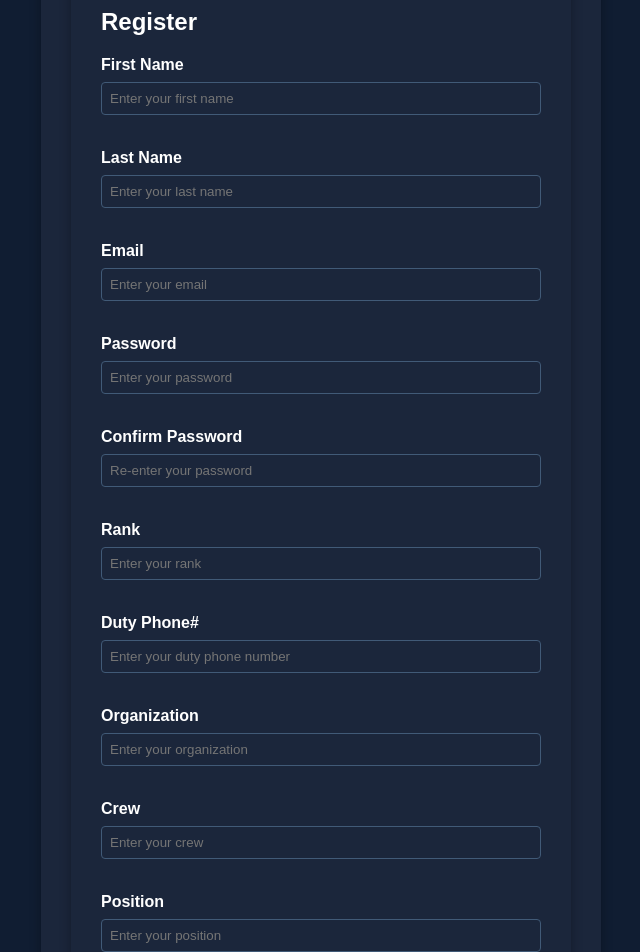
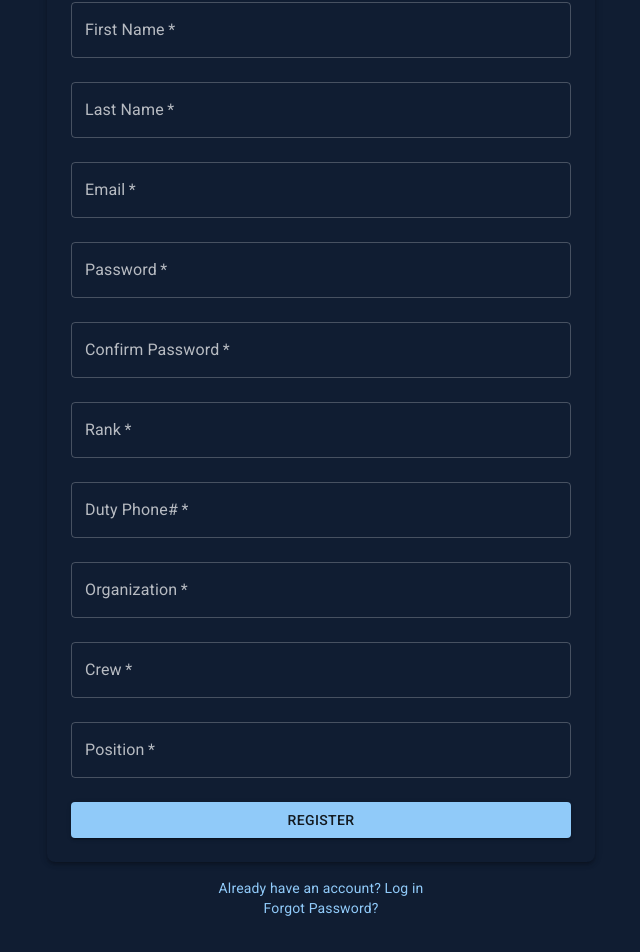
Before and after one commit to Adam-Brace/SDI-29-Capstone, a React (Vite) app in the folder client/: page /register in a window 1280 px wide. Shown: the part 308-1260 px from the top of the page, without its empty margins (319-959 px from the left). Built offline with nearby package versions, Linux system fonts and the light colour scheme.

Commit message:
Login Fix

```diff
--- a/client/package.json
+++ b/client/package.json
@@ -19,6 +19,7 @@
     "@mui/lab": "^7.0.0-beta.11",
     "@mui/material": "^7.0.1",
     "dotenv": "^16.4.7",
+    "html-to-image": "^1.11.13",
     "js-cookie": "^3.0.5",
     "react": "^19.0.0",
     "react-dom": "^19.0.0",
--- a/client/src/Components/LoginForm.jsx
+++ b/client/src/Components/LoginForm.jsx
@@ -1,7 +1,8 @@
 import React, { useState } from "react";
 import { useNavigate } from "react-router-dom";
 import { useAuth } from "../Context/AuthContext";
-import "../styles/Form.css";
+import { TextField, Button, Box, Typography, Alert } from "@mui/material";
+
 const API_URL = import.meta.env.VITE_API_URL;
 
 function LoginForm() {
@@ -44,45 +45,51 @@ function LoginForm() {
 	};
 
 	return (
-		<div className="auth-container">
-			<h2>Login</h2>
-			{error && <div className="alert">{error}</div>}
+		<Box
+			sx={{
+				maxWidth: 400,
+				margin: "auto",
+				padding: 3,
+				boxShadow: 3,
+				borderRadius: 2,
+			}}
+		>
+			<Typography variant="h4" gutterBottom>
+				Login
+			</Typography>
+			{error && <Alert severity="error">{error}</Alert>}
 			<form onSubmit={handleSubmit}>
-				<div className="form-group">
-					<label className="form-label" htmlFor="email">
-						Email
-					</label>
-					<input
+				<TextField
+					fullWidth
+					margin="normal"
+					label="Email"
+					name="email"
 					type="email"
-						name="email"
-						id="email"
-						className="form-control"
-						placeholder="Enter your email"
 					value={form.email}
 					onChange={handleChange}
 					required
 				/>
-				</div>
-				<div className="form-group">
-					<label className="form-label" htmlFor="password">
-						Password
-					</label>
-					<input
+				<TextField
+					fullWidth
+					margin="normal"
+					label="Password"
+					name="password"
 					type="password"
-						name="password"
-						id="password"
-						className="form-control"
-						placeholder="Enter your password"
 					value={form.password}
 					onChange={handleChange}
 					required
 				/>
-				</div>
-				<button type="submit" className="btn-primary">
+				<Button
+					type="submit"
+					variant="contained"
+					color="primary"
+					fullWidth
+					sx={{ marginTop: 2 }}
+				>
 					Login
-				</button>
+				</Button>
 			</form>
-		</div>
+		</Box>
 	);
 }
 
--- a/client/src/Components/RegisterForm.jsx
+++ b/client/src/Components/RegisterForm.jsx
@@ -1,8 +1,8 @@
 import React, { useState } from "react";
 import { useNavigate } from "react-router-dom";
 import { useAuth } from "../Context/AuthContext";
+import { TextField, Button, Box, Typography, Alert } from "@mui/material";
 const API_URL = import.meta.env.VITE_API_URL;
-import "../styles/Form.css";
 
 function RegisterForm() {
 	const { login } = useAuth();
@@ -12,6 +12,7 @@ function RegisterForm() {
 		last_name: "",
 		email: "",
 		password: "",
+		confirmPassword: "",
 		rank: "",
 		phone: "",
 		organization: "",
@@ -48,7 +49,6 @@ function RegisterForm() {
 					alert("Account Creation Successful!");
 					navigate("/");
 				} else {
-					console.log(data);
 					setError(data.error || "Registration failed.");
 				}
 			})
@@ -59,165 +59,124 @@ function RegisterForm() {
 	};
 
 	return (
-		<div className="auth-container">
-			<h2>Register</h2>
-			{error && <div className="alert">{error}</div>}
+		<Box
+			sx={{
+				maxWidth: 500,
+				margin: "auto",
+				padding: 3,
+				boxShadow: 3,
+				borderRadius: 2,
+			}}
+		>
+			<Typography variant="h4" gutterBottom>
+				Register
+			</Typography>
+			{error && <Alert severity="error">{error}</Alert>}
 			<form onSubmit={handleSubmit}>
-				<div className="form-group">
-					<label className="form-label" htmlFor="first_name">
-						First Name
-					</label>
-					<input
-						type="text"
+				<TextField
+					fullWidth
+					margin="normal"
+					label="First Name"
 					name="first_name"
-						id="first_name"
-						className="form-control"
-						placeholder="Enter your first name"
 					value={form.first_name}
 					onChange={handleChange}
 					required
 				/>
-				</div>
-				<div className="form-group">
-					<label className="form-label" htmlFor="last_name">
-						Last Name
-					</label>
-					<input
-						type="text"
+				<TextField
+					fullWidth
+					margin="normal"
+					label="Last Name"
 					name="last_name"
-						id="last_name"
-						className="form-control"
-						placeholder="Enter your last name"
 					value={form.last_name}
 					onChange={handleChange}
 					required
 				/>
-				</div>
-				<div className="form-group">
-					<label className="form-label" htmlFor="email">
-						Email
-					</label>
-					<input
+				<TextField
+					fullWidth
+					margin="normal"
+					label="Email"
+					name="email"
 					type="email"
-						name="email"
-						id="email"
-						className="form-control"
-						placeholder="Enter your email"
 					value={form.email}
 					onChange={handleChange}
 					required
 				/>
-				</div>
-				<div className="form-group">
-					<label className="form-label" htmlFor="password">
-						Password
-					</label>
-					<input
+				<TextField
+					fullWidth
+					margin="normal"
+					label="Password"
+					name="password"
 					type="password"
-						name="password"
-						id="password"
-						className="form-control"
-						placeholder="Enter your password"
 					value={form.password}
 					onChange={handleChange}
 					required
 				/>
-				</div>
-				<div className="form-group">
-					<label className="form-label" htmlFor="confirmPassword">
-						Confirm Password
-					</label>
-					<input
+				<TextField
+					fullWidth
+					margin="normal"
+					label="Confirm Password"
+					name="confirmPassword"
 					type="password"
-						name="confirmPassword"
-						id="confirmPassword"
-						className="form-control"
-						placeholder="Re-enter your password"
 					value={form.confirmPassword}
 					onChange={handleChange}
 					required
 				/>
-				</div>
-				<div className="form-group">
-					<label className="form-label" htmlFor="rank">
-						Rank
-					</label>
-					<input
-						type="text"
+				<TextField
+					fullWidth
+					margin="normal"
+					label="Rank"
 					name="rank"
-						id="rank"
-						className="form-control"
-						placeholder="Enter your rank"
 					value={form.rank}
 					onChange={handleChange}
 					required
 				/>
-				</div>
-				<div className="form-group">
-					<label className="form-label" htmlFor="phone">
-						Duty Phone#
-					</label>
-					<input
-						type="text"
+				<TextField
+					fullWidth
+					margin="normal"
+					label="Duty Phone#"
 					name="phone"
-						id="phone"
-						className="form-control"
-						placeholder="Enter your duty phone number"
 					value={form.phone}
 					onChange={handleChange}
 					required
 				/>
-				</div>
-				<div className="form-group">
-					<label className="form-label" htmlFor="organization">
-						Organization
-					</label>
-					<input
-						type="text"
+				<TextField
+					fullWidth
+					margin="normal"
+					label="Organization"
 					name="organization"
-						id="organization"
-						className="form-control"
-						placeholder="Enter your organization"
 					value={form.organization}
 					onChange={handleChange}
 					required
 				/>
-				</div>
-				<div className="form-group">
-					<label className="form-label" htmlFor="crew">
-						Crew
-					</label>
-					<input
-						type="text"
+				<TextField
+					fullWidth
+					margin="normal"
+					label="Crew"
 					name="crew"
-						id="crew"
-						className="form-control"
-						placeholder="Enter your crew"
 					value={form.crew}
 					onChange={handleChange}
 					required
 				/>
-				</div>
-				<div className="form-group">
-					<label className="form-label" htmlFor="position">
-						Position
-					</label>
-					<input
-						type="text"
+				<TextField
+					fullWidth
+					margin="normal"
+					label="Position"
 					name="position"
-						id="position"
-						className="form-control"
-						placeholder="Enter your position"
 					value={form.position}
 					onChange={handleChange}
 					required
 				/>
-				</div>
-				<button type="submit" className="btn-primary">
+				<Button
+					type="submit"
+					variant="contained"
+					color="primary"
+					fullWidth
+					sx={{ marginTop: 2 }}
+				>
 					Register
-				</button>
+				</Button>
 			</form>
-		</div>
+		</Box>
 	);
 }
 
--- a/client/src/Routes/LoginPage/LoginPage.jsx
+++ b/client/src/Routes/LoginPage/LoginPage.jsx
@@ -1,20 +1,56 @@
-import React from 'react';
-import LoginForm from '../../Components/LoginForm';
-import '../../styles/Form.css';
+import React from "react";
+import { Link } from "react-router-dom";
+import LoginForm from "../../Components/LoginForm";
+import { Box, Typography, Link as MuiLink } from "@mui/material";
 
 function LoginPage() {
-  return (
-    <div className="auth-container">
-      <header>
-        <h2>Welcome Back!</h2>
-        <p>Please log in to continue.</p>
-      </header>
-      <LoginForm />
-      <a className="btn-link" href="/forgot-password">Forgot Password?</a>
-      <br />
-      <a className="btn-link" href="/register">Don't have an account? Sign up</a>
-    </div>
-  );
+	return (
+		<Box
+			sx={{
+				display: "flex",
+				flexDirection: "column",
+				alignItems: "center",
+				justifyContent: "center",
+				padding: 3,
+			}}
+		>
+			<Box
+				sx={{
+					maxWidth: 400,
+					width: "100%",
+					textAlign: "center",
+					marginBottom: 3,
+				}}
+			>
+				<Typography variant="h4" gutterBottom>
+					Welcome Back!
+				</Typography>
+				<Typography variant="body1" color="textSecondary">
+					Please log in to continue.
+				</Typography>
+			</Box>
+			<LoginForm />
+			<Box sx={{ marginTop: 2, textAlign: "center" }}>
+				<MuiLink
+					component={Link}
+					to="/forgot-password"
+					underline="hover"
+					variant="body2"
+				>
+					Forgot Password?
+				</MuiLink>
+				<br />
+				<MuiLink
+					component={Link}
+					to="/register"
+					underline="hover"
+					variant="body2"
+				>
+					Don't have an account? Sign up
+				</MuiLink>
+			</Box>
+		</Box>
+	);
 }
 
 export default LoginPage;
--- a/client/src/Routes/RegisterPage/RegisterPage.jsx
+++ b/client/src/Routes/RegisterPage/RegisterPage.jsx
@@ -1,20 +1,56 @@
 import React from "react";
+import { Link } from "react-router-dom";
 import RegisterForm from "../../Components/RegisterForm";
-import "../../styles/Form.css";
+import { Box, Typography, Link as MuiLink } from "@mui/material";
 
 function RegisterPage() {
-  return (
-    <div className="auth-container">
-      <header>
-        <h2>Create Your Account</h2>
-        <p>Please fill in the information below to register.</p>
-      </header>
-      <RegisterForm />
-      <a className="btn-link" href="/login">Already have an account? Log in</a>
-      <br />
-      <a className="btn-link" href="/forgot-password">Forgot Password?</a>
-    </div>
-  );
+	return (
+		<Box
+			sx={{
+				display: "flex",
+				flexDirection: "column",
+				alignItems: "center",
+				justifyContent: "center",
+				padding: 3,
+			}}
+		>
+			<Box
+				sx={{
+					maxWidth: 400,
+					width: "100%",
+					textAlign: "center",
+					marginBottom: 3,
+				}}
+			>
+				<Typography variant="h4" gutterBottom>
+					Create Your Account
+				</Typography>
+				<Typography variant="body1" color="textSecondary">
+					Please fill in the information below to register.
+				</Typography>
+			</Box>
+			<RegisterForm />
+			<Box sx={{ marginTop: 2, textAlign: "center" }}>
+				<MuiLink
+					component={Link}
+					to="/login"
+					underline="hover"
+					variant="body2"
+				>
+					Already have an account? Log in
+				</MuiLink>
+				<br />
+				<MuiLink
+					component={Link}
+					to="/forgot-password"
+					underline="hover"
+					variant="body2"
+				>
+					Forgot Password?
+				</MuiLink>
+			</Box>
+		</Box>
+	);
 }
 
 export default RegisterPage;
```
Also changed, not shown: client/src/Components/UserBadge.jsx (+31 -2 lines), 1 other file (tests, documents, lock files or other folders). Lines whose indentation alone changed are shown as unchanged.
